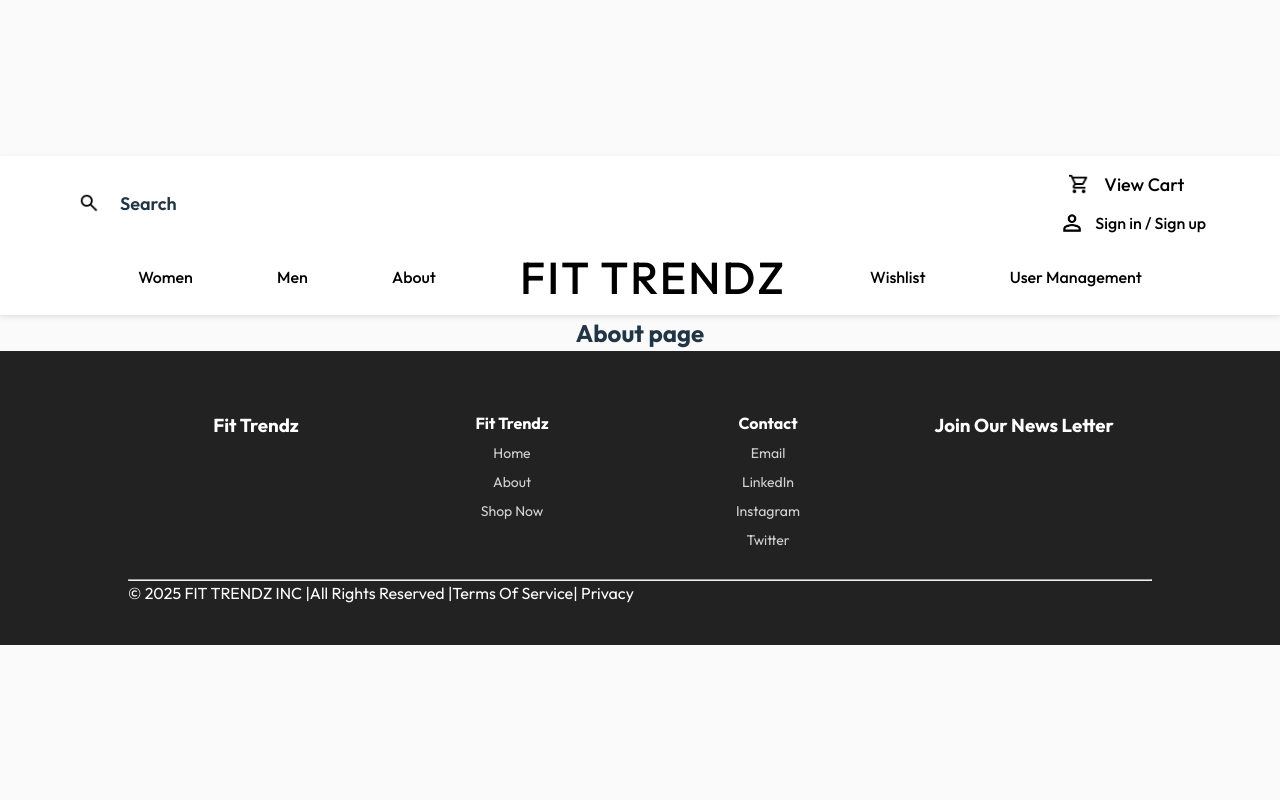
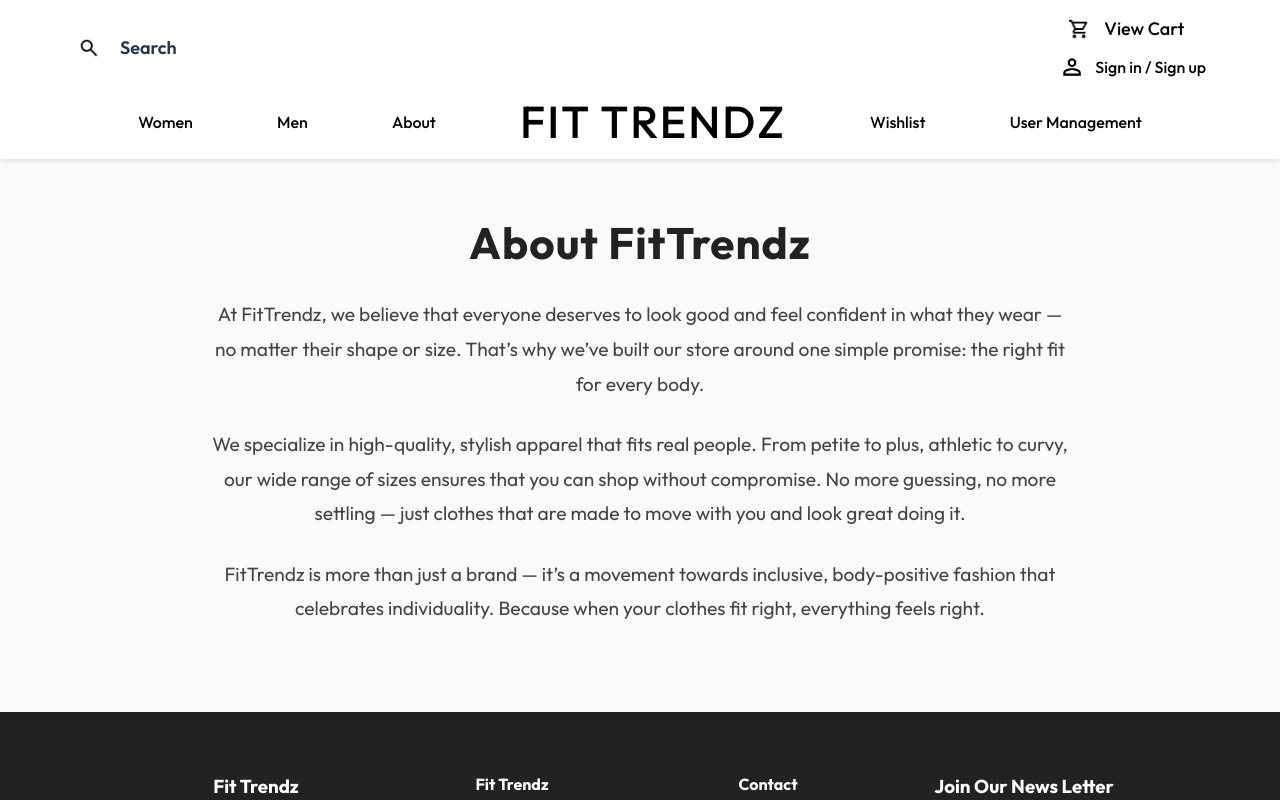
Before and after one commit to nav7FSC/FitTrendz_E-Commerce, a React (Vite) app in the folder my-app/: page /about in a window 1280 px wide. Shown: the top 800 px of the page. Built offline with nearby package versions, Linux system fonts and the light colour scheme; no server answers.

Commit message:
Updated the about.jsx page to display information about the website. -Nav

```diff
--- a/my-app/src/pages/about.jsx
+++ b/my-app/src/pages/about.jsx
@@ -1,17 +1,64 @@
-import Navbar from "../components/Navbar"
-import "./pageStyling.css";
+import Navbar from "../components/Navbar";
 import Footer from "../components/footer";
+import { useEffect, useState } from "react";
 
+export default function About() {
+    const [fadeIn, setFadeIn] = useState(false);
 
-export default function About(){
-    return(
+    useEffect(() => {
+        setFadeIn(true);
+    }, []);
+
+    const styles = {
+        container: {
+            maxWidth: "900px",
+            margin: "0 auto",
+            padding: "60px 20px",
+            textAlign: "center",
+            opacity: fadeIn ? 1 : 0,
+            transform: fadeIn ? "translateY(0px)" : "translateY(30px)",
+            transition: "opacity 0.8s ease, transform 0.8s ease"
+        },
+        title: {
+            fontSize: "2.75rem",
+            fontWeight: "700",
+            marginBottom: "30px",
+            color: "#222",
+            letterSpacing: "1px",
+            transition: "color 0.3s ease"
+        },
+        text: {
+            fontSize: "1.2rem",
+            lineHeight: "1.8",
+            marginBottom: "26px",
+            color: "#444",
+            transition: "color 0.3s ease"
+        },
+        paragraphHover: {
+            cursor: "default"
+        }
+    };
+
+    return (
         <>
-        <div>
-
-        <Navbar />
-        <h2>About page</h2>
-        </div>
-        <Footer />
+            <Navbar />
+            <div style={styles.container}>
+                <h1 style={styles.title}>About FitTrendz</h1>
+                <p style={{ ...styles.text, ...styles.paragraphHover }}>
+                    At FitTrendz, we believe that everyone deserves to look good and feel confident in what they wear — no matter their shape or size.
+                    That’s why we’ve built our store around one simple promise: the right fit for every body.
+                </p>
+                <p style={{ ...styles.text, ...styles.paragraphHover }}>
+                    We specialize in high-quality, stylish apparel that fits real people. From petite to plus, athletic to curvy,
+                    our wide range of sizes ensures that you can shop without compromise. No more guessing, no more settling —
+                    just clothes that are made to move with you and look great doing it.
+                </p>
+                <p style={{ ...styles.text, ...styles.paragraphHover }}>
+                    FitTrendz is more than just a brand — it’s a movement towards inclusive, body-positive fashion that celebrates individuality.
+                    Because when your clothes fit right, everything feels right.
+                </p>
+            </div>
+            <Footer />
         </>
-    )
+    );
 }
```
